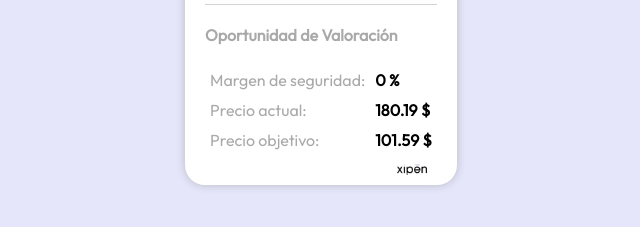
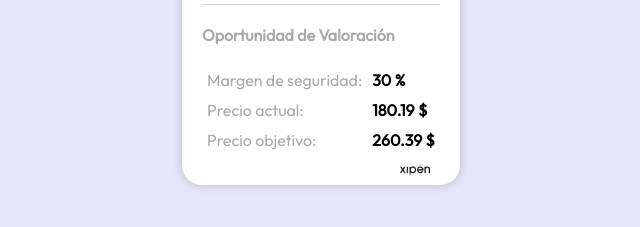
Before and after one commit to Xipen01/GOOGL, a plain HTML site: page index.html in a window 1280 px wide. Shown: the part 473-700 px from the top of the page, 319-959 px from the left. Drawn offline with Linux system fonts and the light colour scheme.

Commit message:
Actualizar archivo HTML generado automáticamente

```diff
--- a/index.html
+++ b/index.html
@@ -54,9 +54,9 @@
                     <p>Precio objetivo:</p>
                 </div>
                 <div class="columna">
-                    <p class="mi-clase">0 %</p>
+                    <p class="mi-clase">30 %</p>
                     <p class="mi-clase">180.19 $</p>
-                    <p class="mi-clase">101.59 $</p>
+                    <p class="mi-clase">260.39 $</p>
                 </div>
             </div>
         </div>
```
